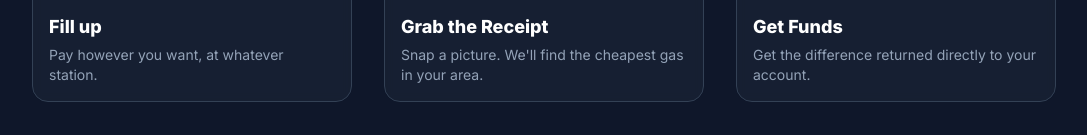
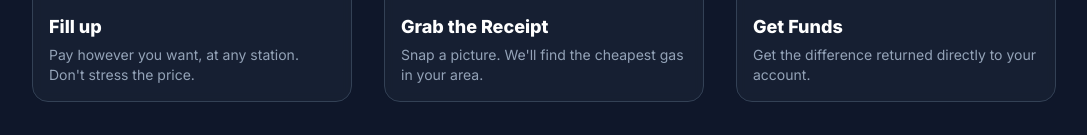
Before and after one commit to jlong-1/select-pump-site, a plain HTML site: page index.html in a window 1280 px wide. Shown: the part 917-1052 px from the top of the page, without its empty margins (96-1183 px from the left). Drawn offline with nearby package versions, Linux system fonts and the light colour scheme.

Commit message:
Update index.html

```diff
--- a/index.html
+++ b/index.html
@@ -93,7 +93,7 @@
                             <img src="card1.png" alt="Map Location" class="w-full h-full object-cover transform group-hover:scale-110 transition-transform duration-700">
                         </div>
                         <h3 class="text-lg font-bold text-white mb-1 group-hover:text-emerald-400 group-active:text-emerald-400 transition-colors">Fill up</h3>
-                        <p class="text-slate-400 text-sm">Pay however you want, at whatever station.</p>
+                        <p class="text-slate-400 text-sm">Pay however you want, at any station. Don't stress the price.</p>
                     </div>
 
                     <!-- Card 2 -->
```
